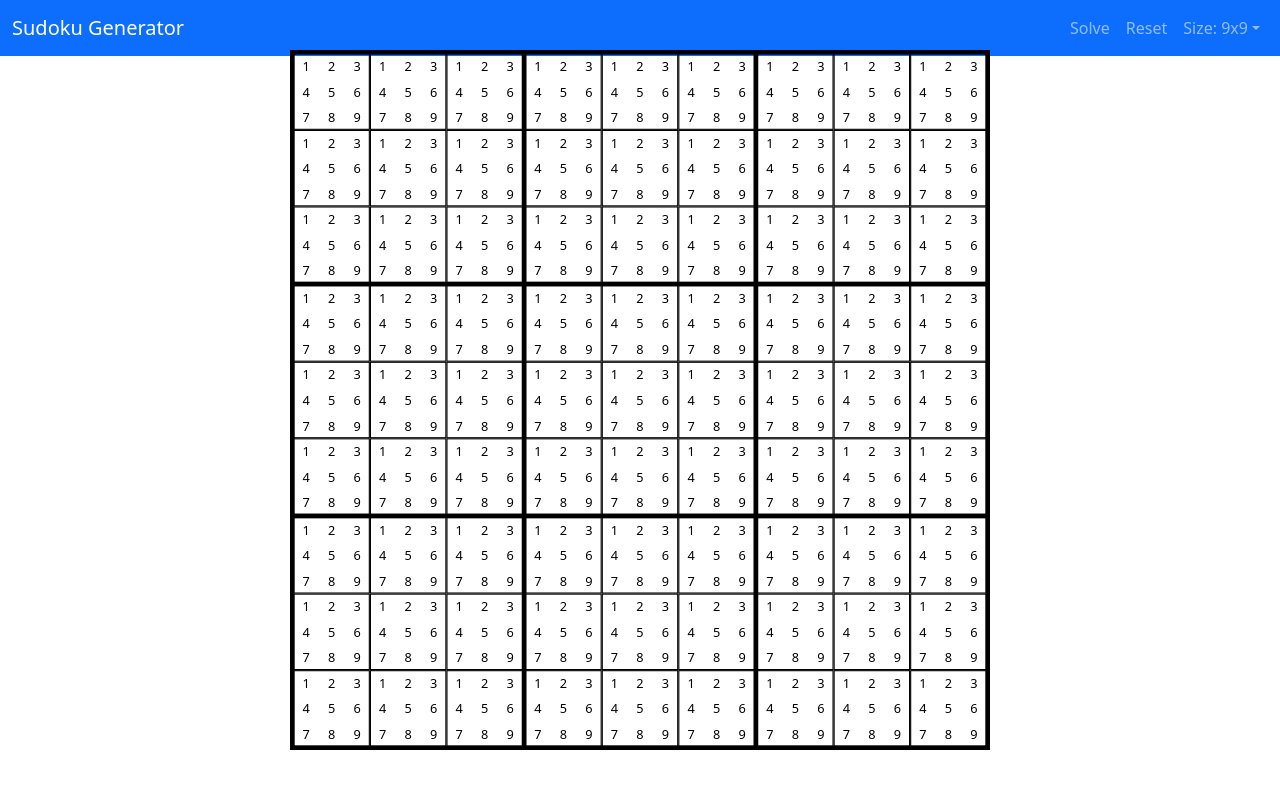
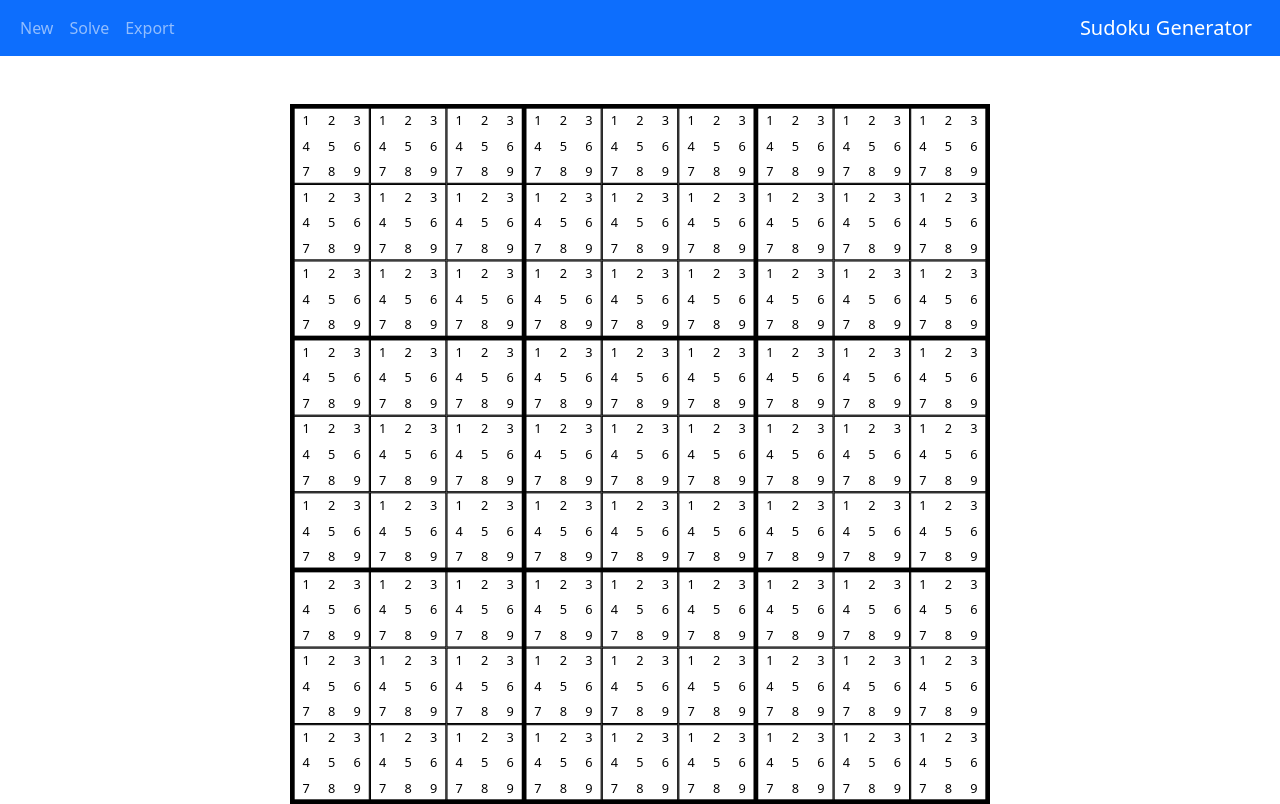
Before and after one commit to bliepp/sudoku-react, a React (Create React App) app: page / in a window 1280 px wide. Built offline with nearby package versions, Linux system fonts and the light colour scheme.

Commit message:
Improve style and UI structure

```diff
--- a/src/App.css
+++ b/src/App.css
@@ -1,13 +1,7 @@
-.Board {
-    position: absolute;
-    top: 50%; left: 50%;
-    transform: translate(-50%, -50%);
-}
-
-.Board svg g text {
+#Board svg g text {
     cursor: pointer;
 }
 
-.Board svg g text:only-of-type {
-    cursor: auto;
+#Board svg g text:only-of-type {
+    cursor: default;
 }
--- a/src/App.js
+++ b/src/App.js
@@ -2,44 +2,17 @@ import { useState } from 'react';
 import './App.css';
 
 import Board from './Board.js';
+import Navbar from './Navbar.js';
 
 function App() {
   const [sideLength, setSideLength] = useState(9);
 
-  function chooseSize(size){
-    return function(e){
-      e.preventDefault();
-      setSideLength(size);
-    };
-  }
-
   return (
     <>
-    <nav className="navbar navbar-expand-lg navbar-dark bg-primary">
-      <div className="container-fluid">
-        <span className="navbar-brand">Sudoku Generator</span>
-        <ul className="navbar-nav">
-          <li className="nav-item">
-            <a className="nav-link" href="#/" onClick={(e) => e.preventDefault()}>Solve</a>
-          </li>
-          <li className="nav-item">
-            <a className="nav-link" href="#/" onClick={(e) => e.preventDefault()}>Reset</a>
-          </li>
-          <li className="nav-item dropdown">
-              <a className="nav-link dropdown-toggle" href="#/" role="button" data-bs-toggle="dropdown" aria-expanded={false}>Size: { sideLength }x{sideLength}</a>
-              <ul className="dropdown-menu dropdown-menu-lg-end">
-                <li><h6 class="dropdown-header">Choose your size</h6></li>
-                <li><a className="dropdown-item" href="#/" onClick={chooseSize(4)}>4x4</a></li>
-                <li><a className="dropdown-item" href="#/" onClick={chooseSize(9)}>9x9</a></li>
-                <li><a className="dropdown-item" href="#/" onClick={chooseSize(16)}>16x16</a></li>
-              </ul>
-          </li>
-        </ul>
-      </div>
-    </nav>
-    <div className="Board">
+    <Navbar setSize={setSideLength} />
+    <main id="Board" className="container-fluid text-center mt-5">
       <Board sideLength={sideLength} strokeWidth={40/sideLength} size={700} />
-    </div>
+    </main>
     </>
   );
 }
--- /dev/null
+++ b/src/Navbar.js
@@ -0,0 +1,42 @@
+export default function Navbar({ setSize }){
+    function setSizeWrapper(size){
+        return function(e){
+          e.preventDefault();
+          setSize(size);
+        };
+    }
+
+    return (
+    <nav className="navbar navbar-expand-lg navbar-dark bg-primary">
+        <div className="container-fluid flex-row-reverse">
+            <span className="navbar-brand">Sudoku Generator</span>
+            <button class="navbar-toggler" type="button" data-bs-toggle="collapse" data-bs-target="#navbarTogglerDemo01" aria-controls="navbarTogglerDemo01" aria-expanded="false" aria-label="Toggle navigation">
+                <span class="navbar-toggler-icon"></span>
+            </button>
+            <div className="collapse navbar-collapse" id="navbarTogglerDemo01">
+            <ul className="navbar-nav">
+                <li className="nav-item dropdown">
+                    <a className="nav-link" href="#/" role="button" data-bs-toggle="dropdown" aria-expanded={false}>New</a>
+                    <ul className="dropdown-menu">
+                        <li><h6 class="dropdown-header">Choose size</h6></li>
+                        <li><a className="dropdown-item" href="#/" onClick={setSizeWrapper(4)}>4x4</a></li>
+                        <li><a className="dropdown-item" href="#/" onClick={setSizeWrapper(9)}>9x9</a></li>
+                        <li><a className="dropdown-item" href="#/" onClick={setSizeWrapper(16)}>16x16</a></li>
+                    </ul>
+                </li>
+                <li className="nav-item">
+                    <a className="nav-link" href="#/" onClick={(e) => e.preventDefault()}>Solve</a>
+                </li>
+                <li className="nav-item dropdown">
+                    <a className="nav-link" href="#/" role="button" data-bs-toggle="dropdown" aria-expanded={false}>Export</a>
+                    <ul className="dropdown-menu">
+                        <li><h6 class="dropdown-header">Choose format</h6></li>
+                        <li><a className="dropdown-item" href="#/" onClick={(e) => e.preventDefault()}>SVG</a></li>
+                    </ul>
+                </li>
+            </ul>
+            </div>
+        </div>
+    </nav>
+    );
+};
```
